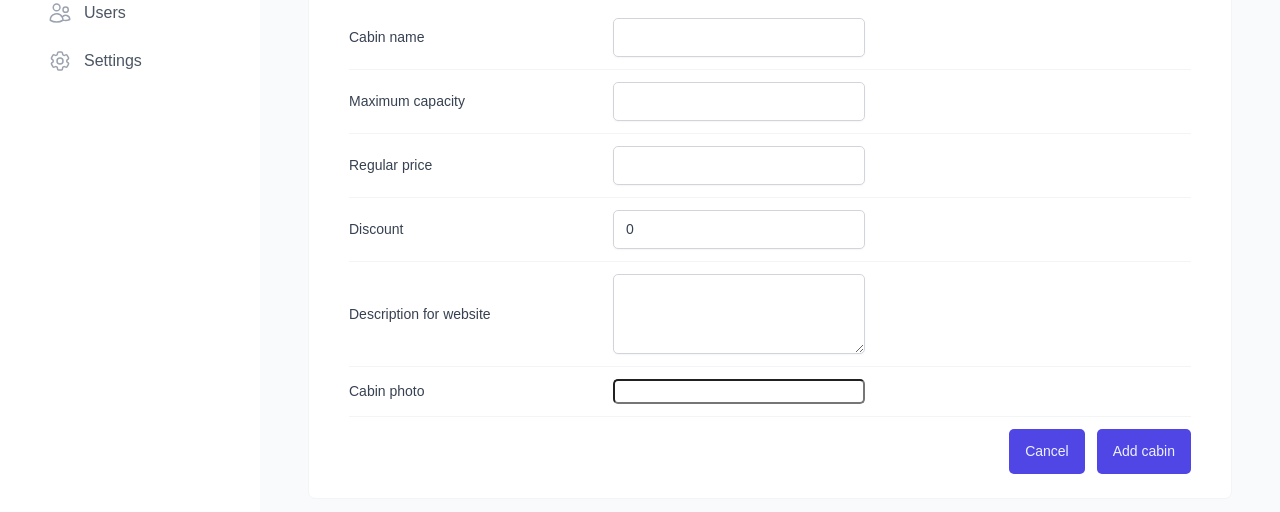
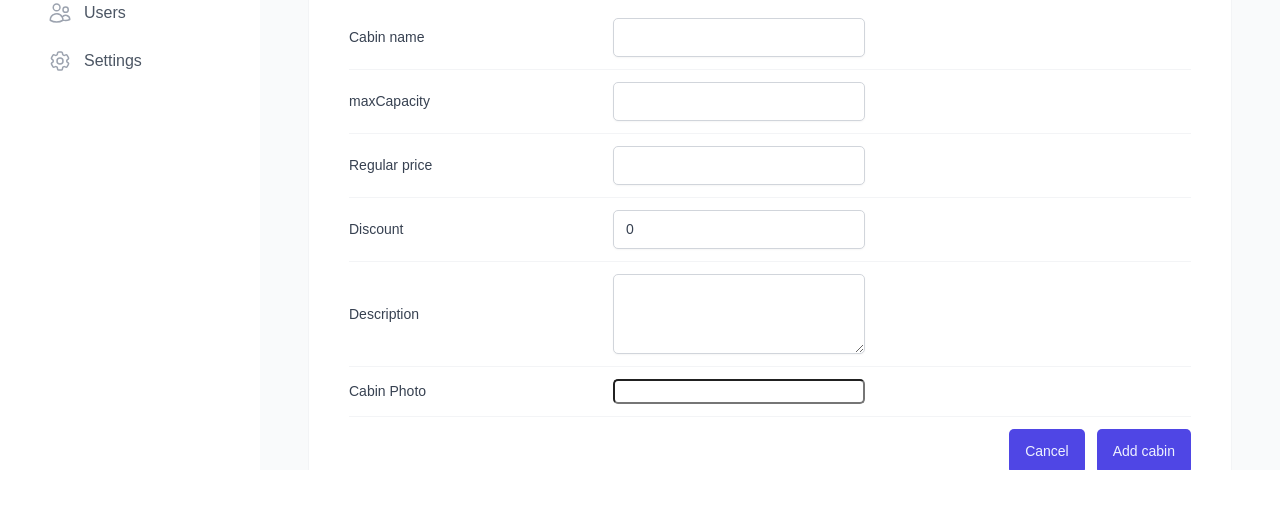
Before and after one commit to ali27-dev/the-wild-oasis, a React (Vite) app: page /cabins in a window 1280 px wide. Both pictures are taken after a click on the button "Add new cabin". Shown: the part 330-842 px from the top of the page. After the commit the page ends 800 px from the top, so only its background shows below. Built offline with nearby package versions, Linux system fonts and the light colour scheme; no server answers; the database is empty.

Commit message:
Handling form errors.

```diff
--- a/src/features/cabins/CreateCabinForm.jsx
+++ b/src/features/cabins/CreateCabinForm.jsx
@@ -1,5 +1,3 @@
-import styled from "styled-components";
-
 import Input from "../../ui/Input";
 import Form from "../../ui/Form";
 import Button from "../../ui/Button";
@@ -9,45 +7,12 @@
 import { useMutation, useQueryClient } from "@tanstack/react-query";
 import toast from "react-hot-toast";
 import { createCabin } from "../../services/apiCabins";
-
-const FormRow = styled.div`
-  display: grid;
-  align-items: center;
-  grid-template-columns: 24rem 1fr 1.2fr;
-  gap: 2.4rem;
-
-  padding: 1.2rem 0;
-
-  &:first-child {
-    padding-top: 0;
-  }
-
-  &:last-child {
-    padding-bottom: 0;
-  }
-
-  &:not(:last-child) {
-    border-bottom: 1px solid var(--color-grey-100);
-  }
-
-  &:has(button) {
-    display: flex;
-    justify-content: flex-end;
-    gap: 1.2rem;
-  }
-`;
-
-const Label = styled.label`
-  font-weight: 500;
-`;
-
-const Error = styled.span`
-  font-size: 1.4rem;
-  color: var(--color-red-700);
-`;
+import FormRow from "../../ui/FormRow";
 
 function CreateCabinForm() {
-  const { register, handleSubmit, reset } = useForm();
+  const { register, handleSubmit, reset, getValues, formState } = useForm();
+  const { errors } = formState;
+  console.log(errors);
 
   const queryClint = useQueryClient();
   const { mutate, isLoading: isCreating } = useMutation({
@@ -57,52 +22,86 @@
       queryClint.invalidateQueries({ queryKey: ["cabins"] });
       reset();
     },
-    onError: (err) => toast.error(err.meassage),
+    onError: (err) => toast.error(err.message),
   });
 
   function onSubmit(data) {
     mutate(data);
   }
+  function onError(error) {
+    // console.log(error);
+  }
 
   return (
-    <Form onSubmit={handleSubmit(onSubmit)}>
-      <FormRow>
-        <Label htmlFor="name">Cabin name</Label>
-        <Input type="text" id="name" {...register("name")} />
+    <Form onSubmit={handleSubmit(onSubmit, onError)}>
+      <FormRow label="Cabin name" error={errors?.name?.message}>
+        <Input
+          type="text"
+          id="name"
+          disabled={isCreating}
+          {...register("name", {
+            required: "This field is required",
+          })}
+        />
       </FormRow>
 
-      <FormRow>
-        <Label htmlFor="maxCapacity">Maximum capacity</Label>
-        <Input type="number" id="maxCapacity" {...register("maxCapacity")} />
+      <FormRow label="maxCapacity" error={errors?.maxCapacity?.message}>
+        <Input
+          type="number"
+          id="maxCapacity"
+          disabled={isCreating}
+          {...register("maxCapacity", {
+            required: "This field is required",
+            min: {
+              value: 1,
+              message: "Capacity should be at least 1",
+            },
+          })}
+        />
+      </FormRow>
+      <FormRow label="Regular price" error={errors?.regularPrice?.message}>
+        <Input
+          type="number"
+          id="regularPrice"
+          disabled={isCreating}
+          {...register("regularPrice", {
+            required: "This field is required",
+            min: {
+              value: 1,
+              message: "Capacity should be at least 1",
+            },
+          })}
+        />
       </FormRow>
 
-      <FormRow>
-        <Label htmlFor="regularPrice">Regular price</Label>
-        <Input type="number" id="regularPrice" {...register("regularPrice")} />
-      </FormRow>
-
-      <FormRow>
-        <Label htmlFor="discount">Discount</Label>
+      <FormRow label="Discount" error={errors?.discount?.message}>
         <Input
           type="number"
           id="discount"
+          disabled={isCreating}
           defaultValue={0}
-          {...register("discount")}
+          {...register("discount", {
+            required: "This field is required",
+            validate: (value) =>
+              value <= getValues().regularPrice ||
+              "Discount should be less than regular price",
+          })}
         />
       </FormRow>
 
-      <FormRow>
-        <Label htmlFor="description">Description for website</Label>
+      <FormRow label="Description" error={errors?.description?.message}>
         <Textarea
           type="number"
           id="description"
+          disabled={isCreating}
           defaultValue=""
-          {...register("description")}
+          {...register("description", {
+            required: "This field is required",
+          })}
         />
       </FormRow>
 
-      <FormRow>
-        <Label htmlFor="image">Cabin photo</Label>
+      <FormRow label="Cabin Photo" error={errors?.image?.message}>
         <FileInput id="image" accept="image/*" />
       </FormRow>
 
--- a/src/ui/AppLayout.jsx
+++ b/src/ui/AppLayout.jsx
@@ -13,6 +13,7 @@
 const StyleMain = styled.main`
   background-color: var(--color-grey-50);
   padding: 4rem 4.8rem 6.4rem;
+  overflow: scroll;
 `;
 
 const Container = styled.div`
--- /dev/null
+++ b/src/ui/FormRow.jsx
@@ -0,0 +1,49 @@
+import styled from "styled-components";
+
+const StyledFormRow = styled.div`
+  display: grid;
+  align-items: center;
+  grid-template-columns: 24rem 1fr 1.2fr;
+  gap: 2.4rem;
+
+  padding: 1.2rem 0;
+
+  &:first-child {
+    padding-top: 0;
+  }
+
+  &:last-child {
+    padding-bottom: 0;
+  }
+
+  &:not(:last-child) {
+    border-bottom: 1px solid var(--color-grey-100);
+  }
+
+  &:has(button) {
+    display: flex;
+    justify-content: flex-end;
+    gap: 1.2rem;
+  }
+`;
+
+const Label = styled.label`
+  font-weight: 500;
+`;
+
+const Error = styled.span`
+  font-size: 1.4rem;
+  color: var(--color-red-700);
+`;
+
+function FormRow({ label, error, children }) {
+  return (
+    <StyledFormRow>
+      {label && <Label htmlFor={children.props.id}>{label}</Label>}
+      {children}
+      {error && <Error>{error}</Error>}
+    </StyledFormRow>
+  );
+}
+
+export default FormRow;
```
